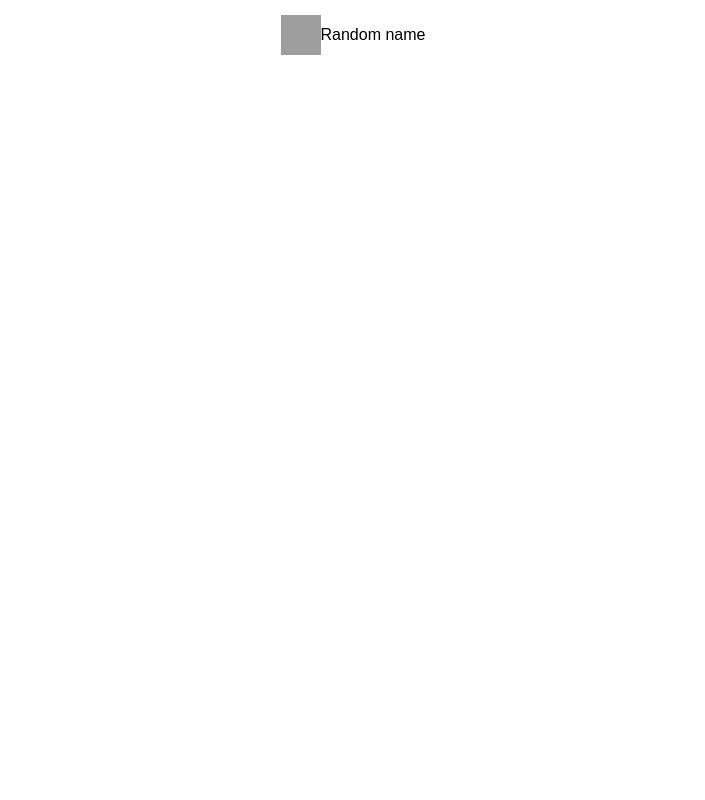
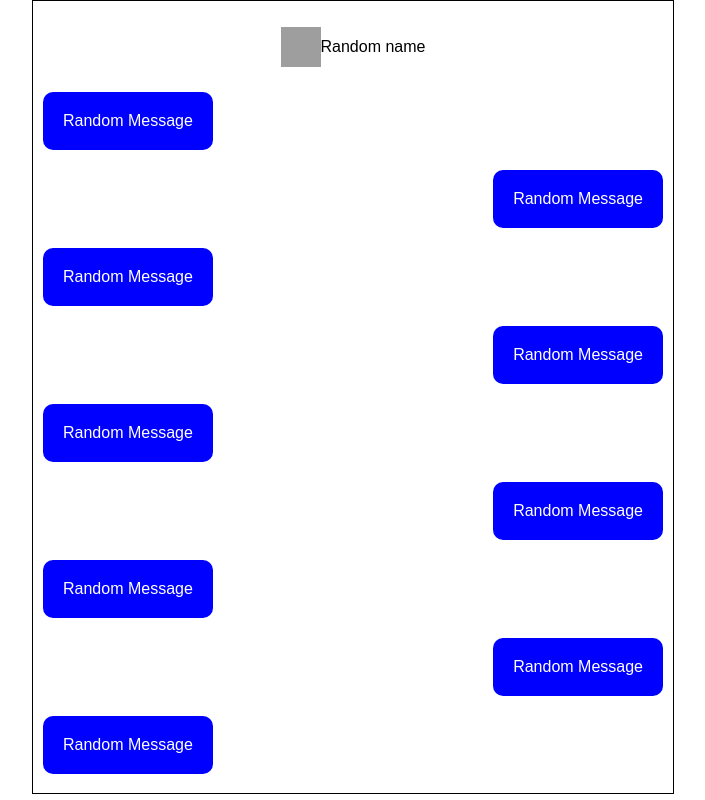
Before and after one commit to bikilone/chat-bot, a React (Create React App) app: page / in a window 1280 px wide. Shown: the whole page, without its empty margins (287-992 px from the left). Built offline with nearby package versions, Linux system fonts and the light colour scheme; grey boxes are pictures that could not be loaded.

Commit message:
messages added

```diff
--- a/src/App.css
+++ b/src/App.css
@@ -1,3 +1,22 @@
 .App {
   text-align: center;
+  border: 1px solid black;
+  height: 99vh;
+  width: 100vw;
+  display: flex;
+  flex-direction: column;
+
 }
+
+@media screen and (min-width: 768px) {
+  .App {
+    width: 60vw;
+    margin: 0 auto;
+  }
+}
+
+@media screen and (min-width: 1024px) {
+  .App {
+    width: 50vw;
+  }
+}
--- a/src/App.js
+++ b/src/App.js
@@ -1,13 +1,15 @@
 import React, { Component } from 'react';
 import './App.css';
 
-import Header from "./Components/header"
+import Header from "./Components/header";
+import Main from "./Components/main";
 
 class App extends Component {
   render() {
     return (
       <div className="App">
           <Header/>
+          <Main/>
       </div>
     );
   }
--- a/src/Components/css/header.css
+++ b/src/Components/css/header.css
@@ -1,9 +1,10 @@
 .header {
-    width: 100vw;
+    width: inherit;
     display: flex;
     justify-content: center;
     align-items: center;
     margin-top: 10px;
+    flex: 1;
 }
 
 .header img {
--- /dev/null
+++ b/src/Components/css/main.css
@@ -0,0 +1,7 @@
+.main {
+    background-color: white;
+    flex: 10;
+    max-height: 90vh;
+    overflow-x: hidden;
+    overflow-y: scroll;
+}
--- /dev/null
+++ b/src/Components/css/message.css
@@ -0,0 +1,21 @@
+.message p {
+    border-radius: 10px;
+    background-color: blue;
+    color: white;
+    display: inline-block;
+    padding: 20px;
+    /* float: left; */
+    margin: 10px 10px 10px;
+    clear: both;
+}
+
+.message:nth-child(even) {
+    float: right;
+}
+.message:nth-child(odd) {
+    float: left;
+}
+
+.message {
+    clear: both;
+}
--- a/src/Components/header.js
+++ b/src/Components/header.js
@@ -1,4 +1,4 @@
-import React, { Component } from "react";
+import React from "react";
 
 import "./css/header.css"
 
--- a/src/Components/main.js
+++ b/src/Components/main.js
@@ -0,0 +1,25 @@
+import React from "react";
+
+import "./css/main.css";
+import Message from "./message";
+
+const Main = (props) => {
+
+    return (
+        <div className="main">
+            <Message/>
+            <Message/>
+            <Message/>
+            <Message/>
+            <Message/>
+            <Message/>
+            <Message/>
+            <Message/>
+            <Message/>
+            <Message/>
+            <Message/>
+        </div>
+    )
+}
+
+export default Main;
--- /dev/null
+++ b/src/Components/message.js
@@ -0,0 +1,14 @@
+import React from "react";
+
+import "./css/message.css";
+
+const Message = () => {
+
+    return (
+        <div className="message">
+            <p>Random Message</p>
+        </div>
+    )
+}
+
+export default Message
--- a/src/index.css
+++ b/src/index.css
@@ -4,3 +4,7 @@ body {
   font-family: sans-serif;
   display: flex;
 }
+
+#root {
+  width: 100vw;
+}
```
